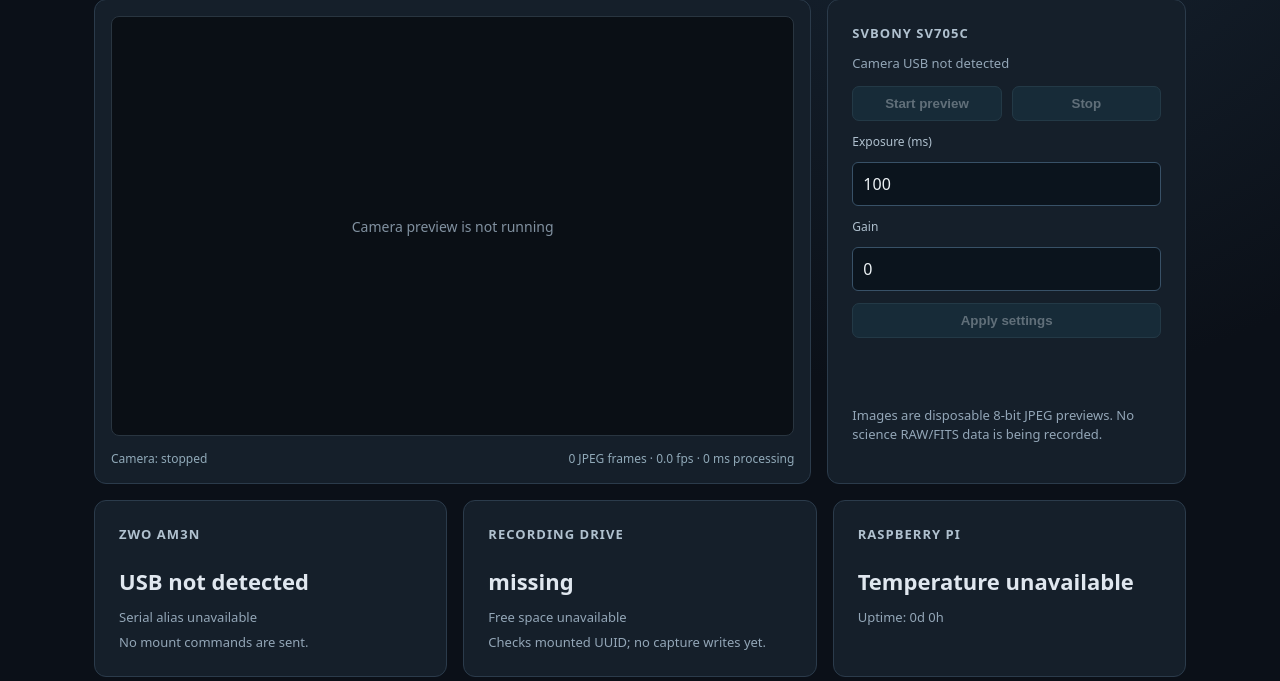
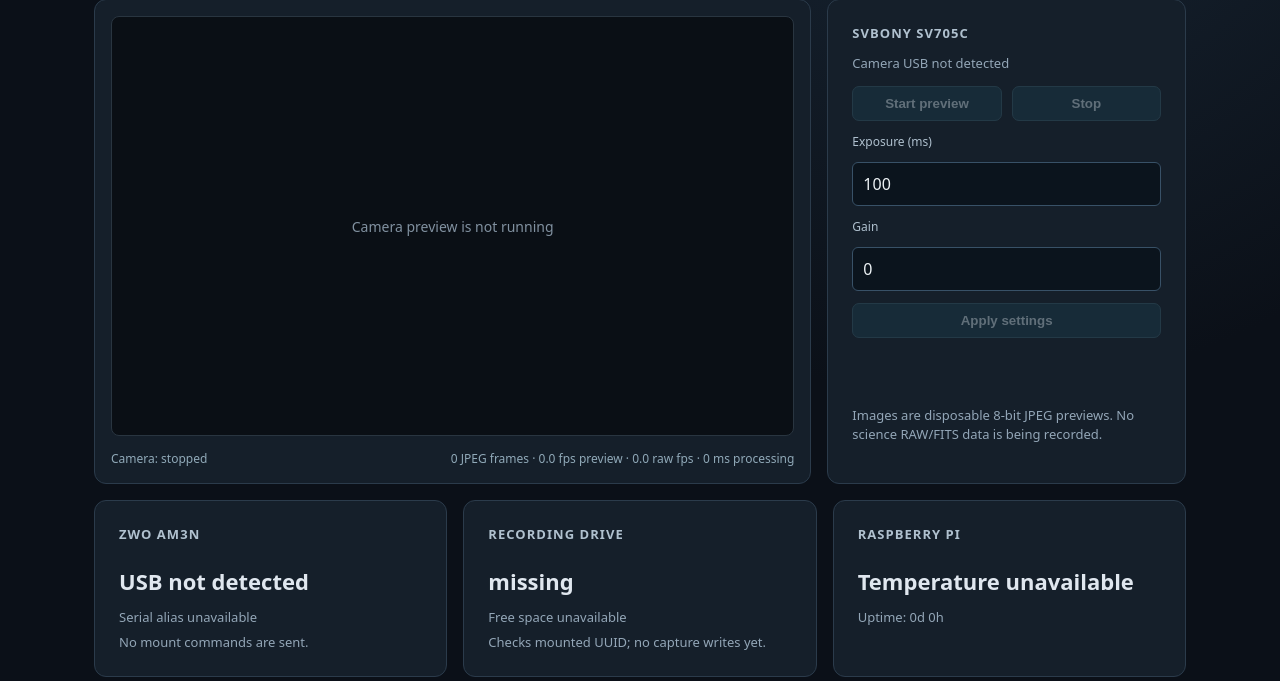
Before and after one commit to Arnbargler/astropi, a Flask app: page / in a window 1280 px wide. Shown: the part 294-975 px from the top of the page. Run offline with Flask 3, Linux system fonts and the light colour scheme.

Commit message:
Show camera RAW acquisition and JPEG preview rates separately

```diff
--- a/astropi/static/app.js
+++ b/astropi/static/app.js
@@ -114,8 +114,9 @@ function showProgress(data) {
   currentPhase = data.phase;
   write("camera-phase", "Camera: " + data.phase);
   const fps = typeof data.preview_fps === "number" ? data.preview_fps.toFixed(1) + " fps" : "— fps";
+  const capture = typeof data.capture_fps === "number" ? data.capture_fps.toFixed(1) + " raw fps" : "— raw fps";
   const processing = typeof data.preview_processing_ms === "number" ? data.preview_processing_ms.toFixed(0) + " ms processing" : "";
-  write("frame-count", (data.frame_number || 0) + " JPEG frames · " + fps + " · " + processing);
+  write("frame-count", (data.frame_number || 0) + " JPEG frames · " + fps + " preview · " + capture + " · " + processing);
   syncSettings(data);
   updateButtons();
   const image = $("preview-image");
--- a/astropi/static/style.css
+++ b/astropi/static/style.css
@@ -19,7 +19,7 @@ h3{font-size:13px;font-weight:600;color:#b0c1cf;text-transform:uppercase;letter-
 .preview-card{padding:16px}
 .preview-frame{height:420px;background:#0a0f15;display:flex;align-items:center;justify-content:center;border:1px solid #293540;border-radius:8px;overflow:hidden;color:#8191a0;font-size:14px}
 .preview-frame img{width:100%;height:100%;object-fit:contain}
-.preview-footer{display:flex;justify-content:space-between;margin-top:14px;font-size:12px;color:#90a9b8}
+.preview-footer{display:flex;justify-content:space-between;gap:8px;flex-wrap:wrap;margin-top:14px;font-size:12px;color:#90a9b8}
 .controls{display:flex;flex-direction:column;gap:12px}.controls p{margin:0}.controls label{font-size:12px;color:#afc0ce}
 .controls input{width:100%;background:#0b141d;color:#eef3f6;border:1px solid #385167;border-radius:6px;padding:10px;font:inherit}
 button{background:#1c4051;color:#dbf0f9;border:1px solid #3b6575;border-radius:7px;padding:9px 12px;font-weight:600;cursor:pointer}
--- a/astropi/templates/index.html
+++ b/astropi/templates/index.html
@@ -30,7 +30,7 @@
           <img id="preview-image" alt="Live SV705C camera preview" hidden>
           <span id="preview-placeholder">Camera preview is not running</span>
         </div>
-        <div class="preview-footer"><span id="camera-phase">Camera stopped</span><span id="frame-count">0 JPEG frames · — fps</span></div>
+        <div class="preview-footer"><span id="camera-phase">Camera stopped</span><span id="frame-count">0 JPEG frames · — preview fps · — raw fps</span></div>
       </article>
       <article class="card controls">
         <h3>SVBONY SV705C</h3>
```
